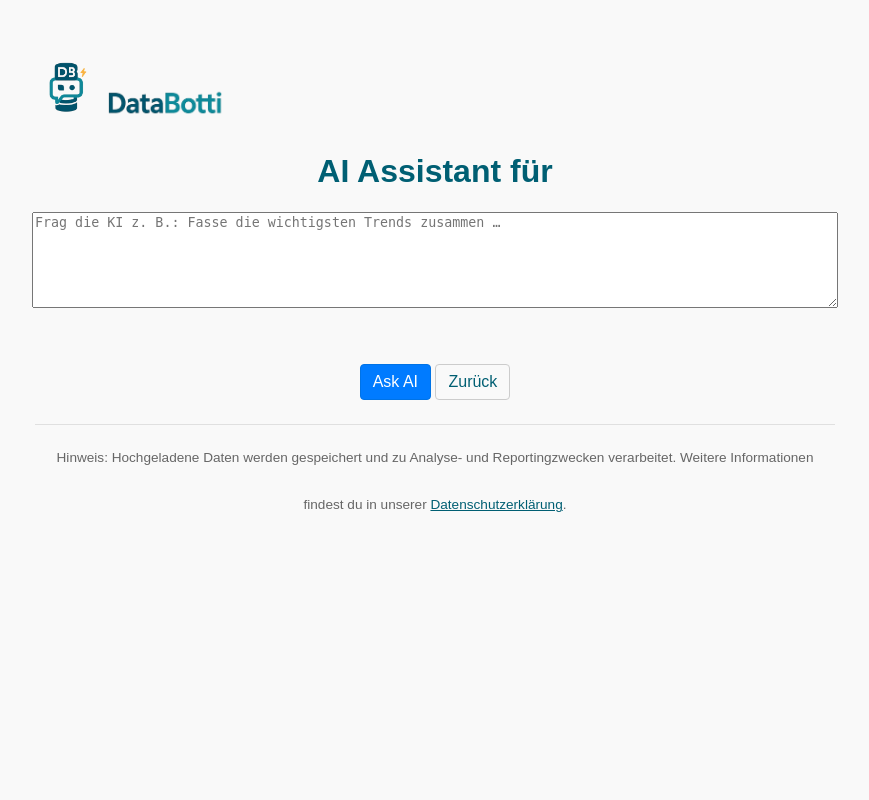
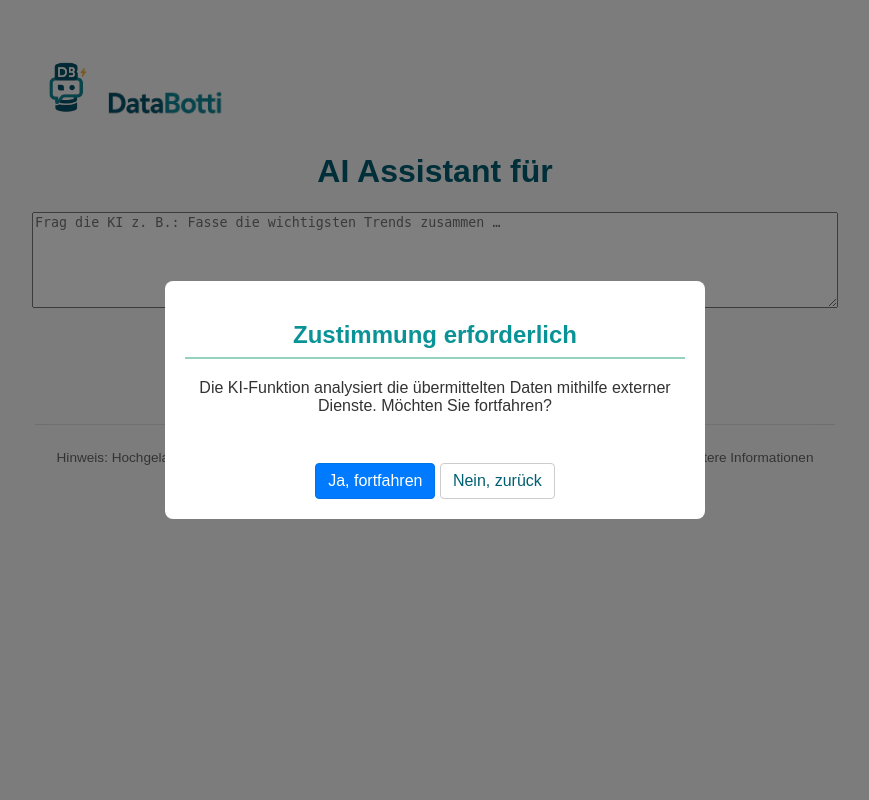
Before and after one commit to mpfechner/data-botti, a Flask app: template templates/ai_prompt.html in a window 1280 px wide. Shown: the whole page, without its empty margins (205-1074 px from the left). Run offline with Flask 3, Linux system fonts and the light colour scheme; the template is opened without the code that fills it, so the values that code supplies are empty.

Commit message:
feat(ai): add opt-in popup for AI usage on prompt page
- Implemented modal overlay in ai_prompt.html requiring user consent
- Accepting hides the popup and allows AI form usage
- Declining redirects back to result.html for the current dataset

```diff
--- a/templates/ai_prompt.html
+++ b/templates/ai_prompt.html
@@ -2,6 +2,30 @@
 {% block title %}AI Assistant – DataBotti{% endblock %}
 
 {% block content %}
+<!-- AI Opt-in Popup -->
+<div id="ai-optin-overlay" style="position:fixed;top:0;left:0;width:100%;height:100%;background:rgba(0,0,0,0.5);display:flex;align-items:center;justify-content:center;z-index:1000;">
+  <div style="background:#fff;padding:20px;border-radius:8px;max-width:500px;width:90%;text-align:center;">
+    <h2>Zustimmung erforderlich</h2>
+    <p>Die KI-Funktion analysiert die übermittelten Daten mithilfe externer Dienste. Möchten Sie fortfahren?</p>
+    <div style="margin-top:16px;">
+      <button id="ai-optin-accept" class="btn btn-primary">Ja, fortfahren</button>
+      <a href="{{ url_for('analyze_dataset', dataset_id=dataset_id) }}" class="btn">Nein, zurück</a>
+    </div>
+  </div>
+</div>
+
+<script>
+document.addEventListener("DOMContentLoaded", function() {
+  var overlay = document.getElementById("ai-optin-overlay");
+  var acceptBtn = document.getElementById("ai-optin-accept");
+  if (acceptBtn) {
+    acceptBtn.addEventListener("click", function() {
+      overlay.style.display = "none";
+    });
+  }
+});
+</script>
+
 <h1>AI Assistant für {{ filename }}</h1>
 
 <form method="post" style="margin-top:12px;">
```
